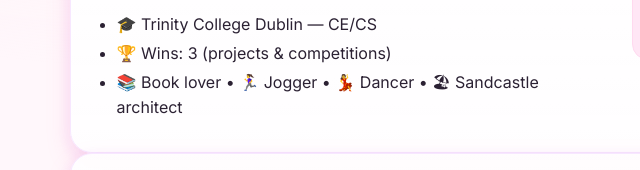
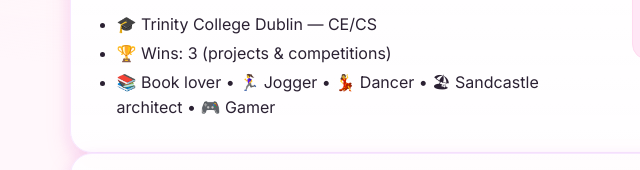
Before and after one commit to lilyjt2004/lilyjt2004.github.io, a plain HTML site: page index.html in a window 1280 px wide. Shown: the part 574-744 px from the top of the page, 20-660 px from the left. Drawn offline with nearby package versions, Linux system fonts and the light colour scheme.

Commit message:
Update index.html

```diff
--- a/index.html
+++ b/index.html
@@ -75,7 +75,7 @@
         <ul class="facts">
           <li>🎓 Trinity College Dublin — CE/CS</li>
           <li>🏆 Wins: 3 (projects & competitions)</li>
-          <li>📚 Book lover • 🏃‍♀️ Jogger • 💃 Dancer • 🏖 Sandcastle architect</li>
+          <li>📚 Book lover • 🏃‍♀️ Jogger • 💃 Dancer • 🏖 Sandcastle architect • 🎮 Gamer</li>
         </ul>
       </div>
       <div>
```
